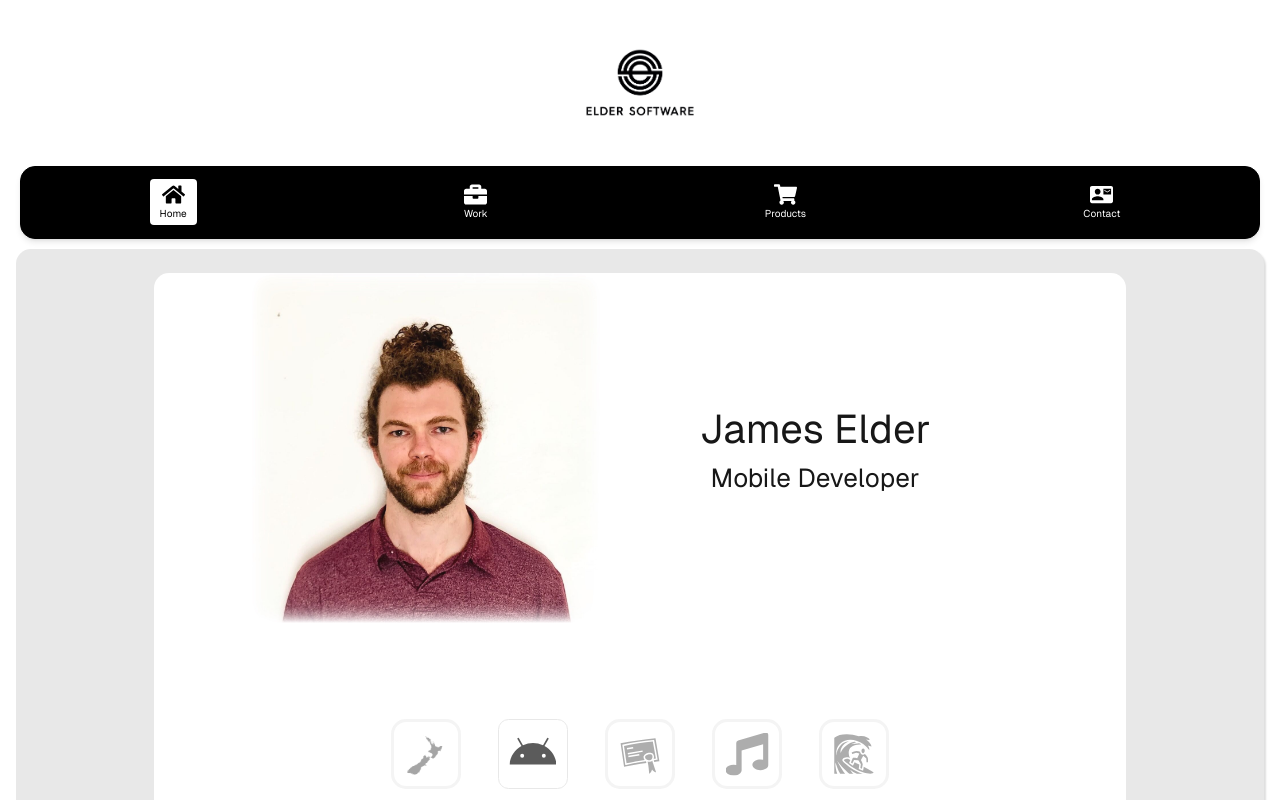
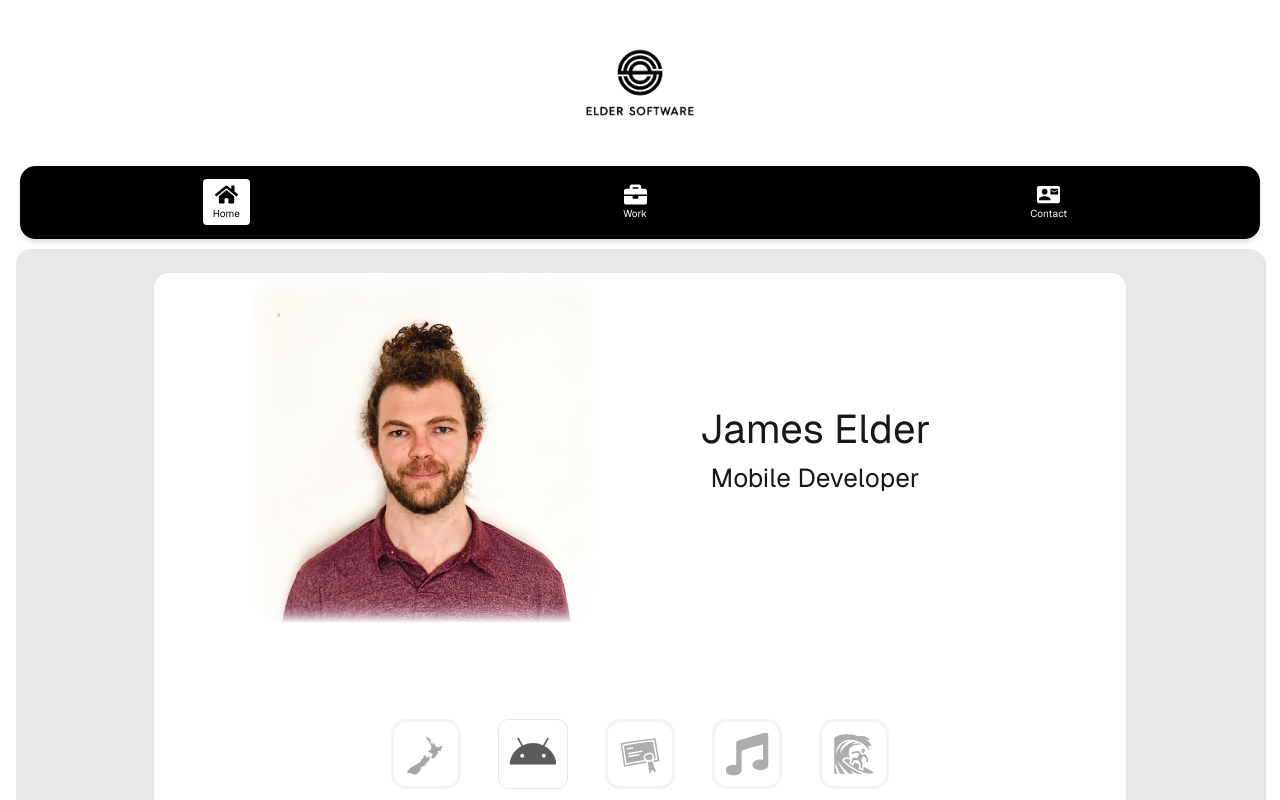
Before and after one commit to elder-software/elder-software-website, a Next.js app: page / in a window 1280 px wide. Shown: the top 800 px of the page. Built offline with nearby package versions, Linux system fonts and the light colour scheme.

Commit message:
products removed for now

```diff
--- a/src/components/Header.tsx
+++ b/src/components/Header.tsx
@@ -65,7 +65,7 @@ const Header: React.FC = () => {
             isActive={pathname === "/work"}
           />
         </Link>
-        <Link href="/products">
+        {/* <Link href="/products">
           <HeaderIcon
             text="Products"
             icon={FaShoppingCart}
@@ -73,7 +73,7 @@ const Header: React.FC = () => {
             textSize={isMobile ? 6 : 10}
             isActive={pathname === "/products"}
           />
-        </Link>
+        </Link> */}
         <Link href="/contact">
           <HeaderIcon
             text="Contact"
```
